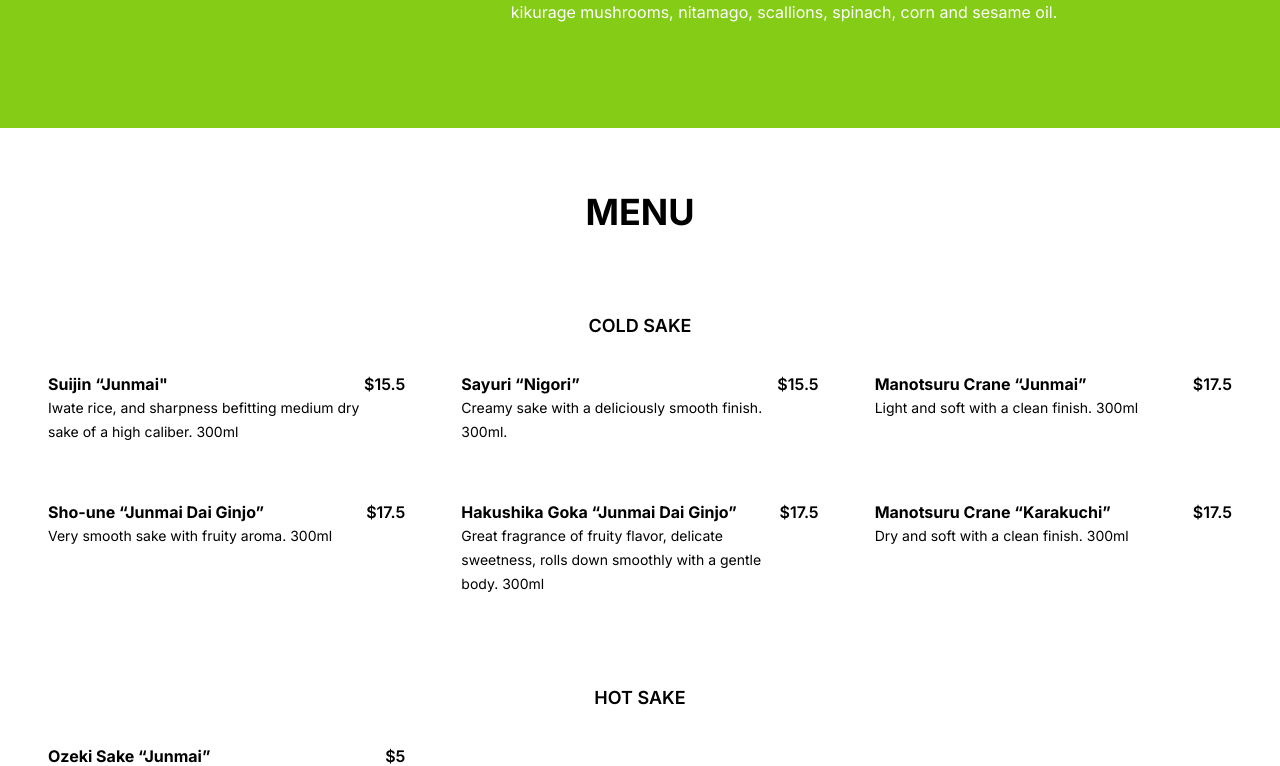
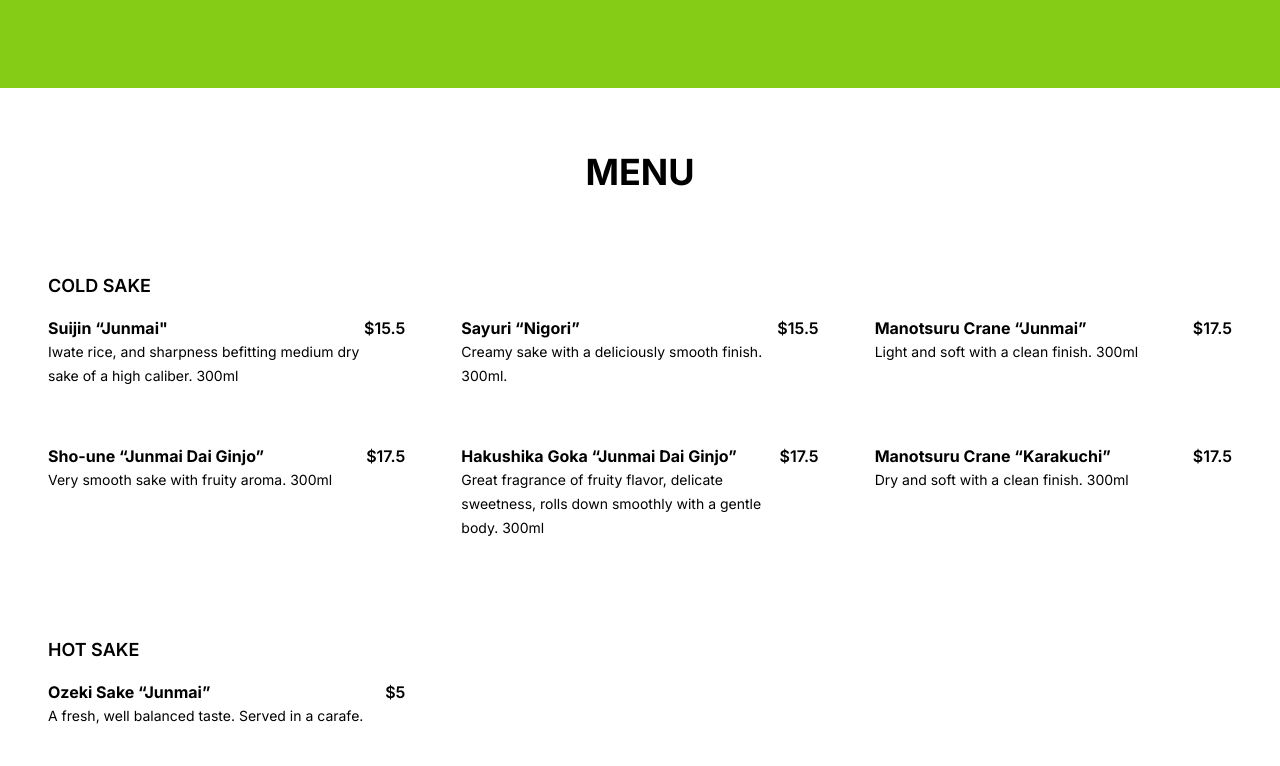
Before and after one commit to wjaqbo/wjaqbo.github.io, a Next.js app: page / in a window 1280 px wide. Shown: the part 1519-2285 px from the top of the page. Built offline with nearby package versions, Linux system fonts and the light colour scheme.

Commit message:
Add scroll offset to menu sections

```diff
--- a/src/components/Menu.tsx
+++ b/src/components/Menu.tsx
@@ -5,13 +5,13 @@
 export default function Menu() {
   return (
     <section className="pb-24 dark:bg-green-900 dark:text-white">
-      <h2 className="py-16 text-center text-4xl font-bold uppercase">Menu</h2>
-      <ul className="grid gap-14">
+      <h2 className="pt-16 text-center text-4xl font-bold uppercase">Menu</h2>
+      <ul className="grid">
         {menu.map((category) => (
           <li key={category.categoryId}>
             <h3
               id={category.categoryId.toString()}
-              className="m-4 text-center text-lg font-semibold uppercase dark:text-white"
+              className="pl-12 pt-20 text-lg font-semibold uppercase dark:text-white"
             >
               {category.title}
             </h3>
--- a/src/components/Slider.tsx
+++ b/src/components/Slider.tsx
@@ -7,7 +7,7 @@
 export default function Slider() {
   return (
     <motion.section
-      className="mb-2 flex h-[40vh] justify-between gap-2 overflow-hidden"
+      className="mb-2 flex h-[300px] justify-between gap-2 overflow-hidden"
       initial={{ opacity: 0 }}
       whileInView={{ opacity: 1 }}
     >
```
